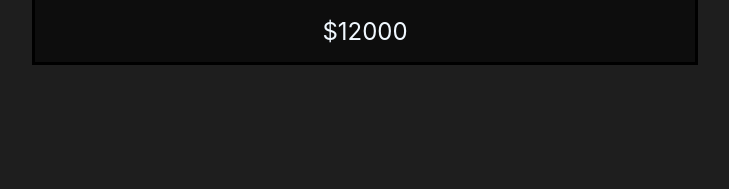
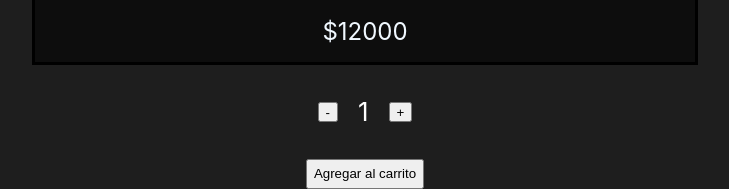
Before and after one commit to regina-santangelo/my-app-js, a React (Create React App) app: page /detail/1 in a window 1280 px wide. Shown: the part 801-990 px from the top of the page, without its empty margins (275-1004 px from the left). Before the commit the page ends 886 px from the top, so only its background shows below. Built offline with nearby package versions, Linux system fonts and the light colour scheme.

Commit message:
Sincronización del counter con itemDetail

```diff
--- a/src/components/Counter/Counter.css
+++ b/src/components/Counter/Counter.css
@@ -1,5 +1,6 @@
 .counter2{
     display: flex;
+    justify-content: center;
     align-items: center;
 }
 
--- a/src/components/Counter/Counter.js
+++ b/src/components/Counter/Counter.js
@@ -1,30 +1,32 @@
 import { useState } from "react";
 import './Counter.css'
 
-const Counter = ({stock, initial, onAdd})=>{
-    const [count, setCount] = useState(0)
+const Counter = ({stock = 0, initial = 1, onAdd, setShow, show})=>{
+    const [quantity, setQuantity] = useState(initial)
 
     const decrement = ()=>{
-        if(count > initial){
-           setCount(count - 1)
+        if(quantity > 1){
+           setQuantity(quantity - 1)
         }
     }
 
     const increment = ()=>{
-        if(count < stock){
-           setCount(count + 1)
+        if(quantity < stock){
+           setQuantity(quantity + 1)
         }
     }
 
-    /*return(
+    return(
         <div className="counter">
-            <div className="counter2"><button className="boton" onClick={decrement}>-</button>
-            <p className="number">{count}</p>
-            <button className="boton" onClick={increment}>+</button></div>
+            <div className="counter2">
+                <button className="boton" onClick={decrement}>-</button>
+                <p className="number">{quantity}</p>
+                <button className="boton" onClick={increment}>+</button>
+            </div>
 
-            <button className="agregar" onClick={()=>onAdd(count)}>Agregar al carrito</button>
+            <button className="agregar" onClick={()=> onAdd(quantity)}>Agregar al carrito</button>
         </div>
-    )*/
+    )
 }
 
 export default Counter
--- a/src/components/ItemDetail/ItemDetail.css
+++ b/src/components/ItemDetail/ItemDetail.css
@@ -37,3 +37,9 @@ body{
     font-size: 26px;
     color: aliceblue;
 }
+
+.linkFin{
+    text-decoration: none;
+    font-size: 26px;
+    color: aliceblue;
+}
--- a/src/components/ItemDetail/ItemDetail.js
+++ b/src/components/ItemDetail/ItemDetail.js
@@ -1,6 +1,17 @@
 import './ItemDetail.css'
+import Counter from '../Counter/Counter'
+import { useState } from 'react'
+import { Link } from 'react-router-dom'
 
 const ItemDetail = ({ id, name, category, img, price, stock, description}) => {
+
+    const [quantity, setQuantity] = useState(0)
+
+    const handleOnAdd = (quantity) => {
+        alert(`Se agregaron ${quantity} de ${name}`)
+        setQuantity(quantity)
+    }
+
     return(
     <div className="detalle">
         <h3 className='tituloDetalle'>{name}</h3>
@@ -8,6 +19,7 @@ const ItemDetail = ({ id, name, category, img, price, stock, description}) => {
         <p className='descripcion'>{description}</p>
         <p className='stock'>Stock: {stock}</p>
         <p className='precio'>${price}</p>
+        {quantity> 0 ? <Link className='linkFin' to= '/cart'>Finalizar compra</Link>:<Counter stock={stock} onAdd={handleOnAdd}/>}
     </div>
     )
 }
```
